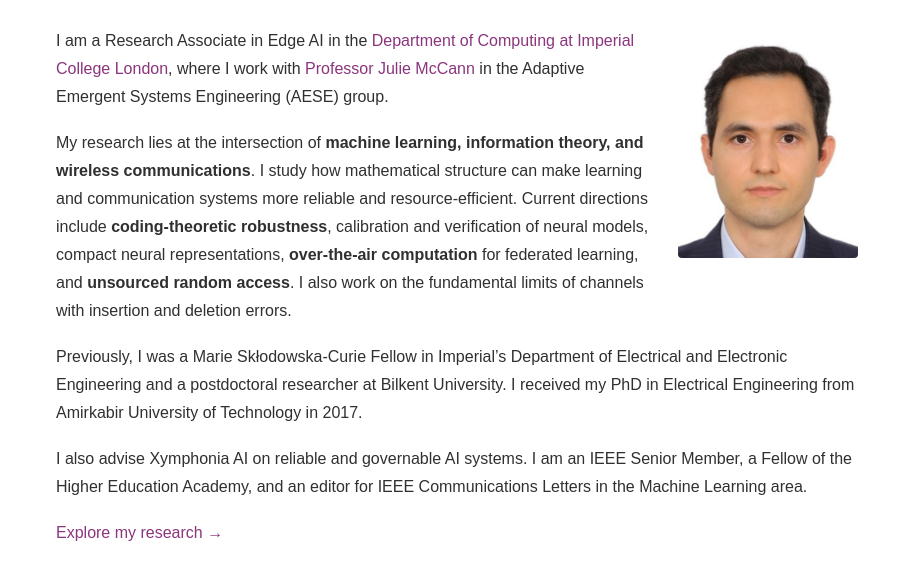
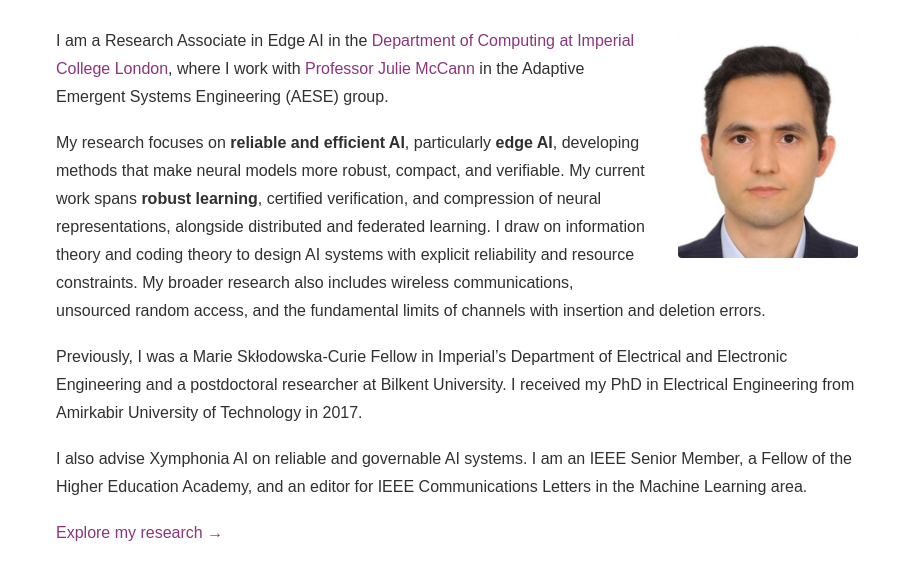
Before and after one commit to kazemi-mohammad/kazemi-mohammad.github.io, a plain HTML site: page index.html in a window 1280 px wide. Shown: the part 212-799 px from the top of the page, without its empty margins (183-1080 px from the left). Drawn offline with Linux system fonts and the light colour scheme.

Commit message:
Refocus homepage bio on reliable and efficient edge AI

```diff
--- a/index.html
+++ b/index.html
@@ -88,7 +88,7 @@ footer{border-top:1px solid var(--line);padding:18px 24px;text-align:center;font
 
   <p>I am a Research Associate in Edge AI in the <a href="https://www.imperial.ac.uk/computing/">Department of Computing at Imperial College London</a>, where I work with <a href="https://www.imperial.ac.uk/computing/outreach/beyond-the-classroom/meet-our-female-academics/prof-julie-mccann/">Professor Julie McCann</a> in the Adaptive Emergent Systems Engineering (AESE) group.</p>
 
-  <p>My research lies at the intersection of <strong>machine learning, information theory, and wireless communications</strong>. I study how mathematical structure can make learning and communication systems more reliable and resource-efficient. Current directions include <strong>coding-theoretic robustness</strong>, calibration and verification of neural models, compact neural representations, <strong>over-the-air computation</strong> for federated learning, and <strong>unsourced random access</strong>. I also work on the fundamental limits of channels with insertion and deletion errors.</p>
+  <p>My research focuses on <strong>reliable and efficient AI</strong>, particularly <strong>edge AI</strong>, developing methods that make neural models more robust, compact, and verifiable. My current work spans <strong>robust learning</strong>, certified verification, and compression of neural representations, alongside distributed and federated learning. I draw on information theory and coding theory to design AI systems with explicit reliability and resource constraints. My broader research also includes wireless communications, unsourced random access, and the fundamental limits of channels with insertion and deletion errors.</p>
 
   <p>Previously, I was a Marie Skłodowska-Curie Fellow in Imperial’s Department of Electrical and Electronic Engineering and a postdoctoral researcher at Bilkent University. I received my PhD in Electrical Engineering from Amirkabir University of Technology in 2017.</p>
 
```
